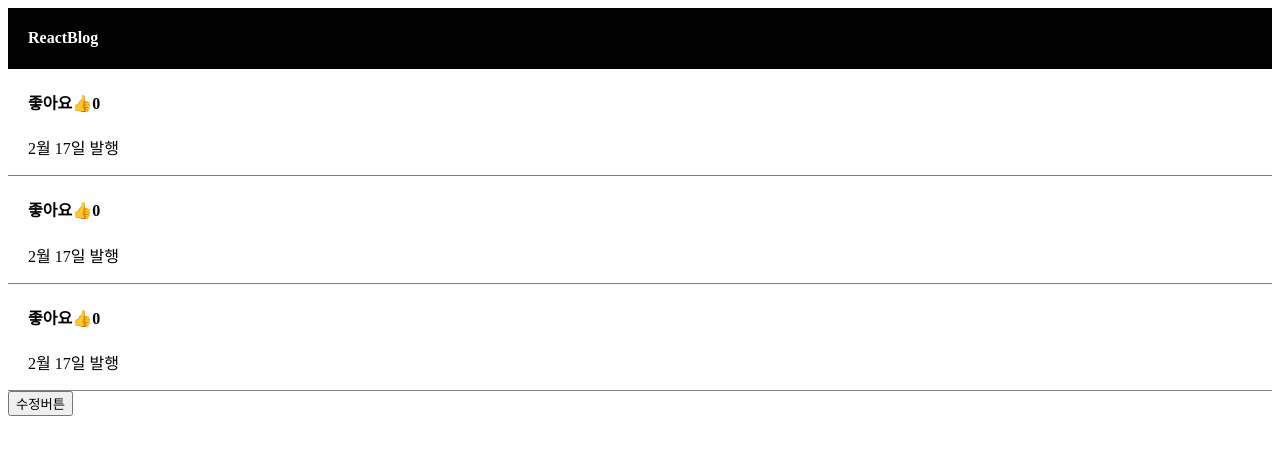
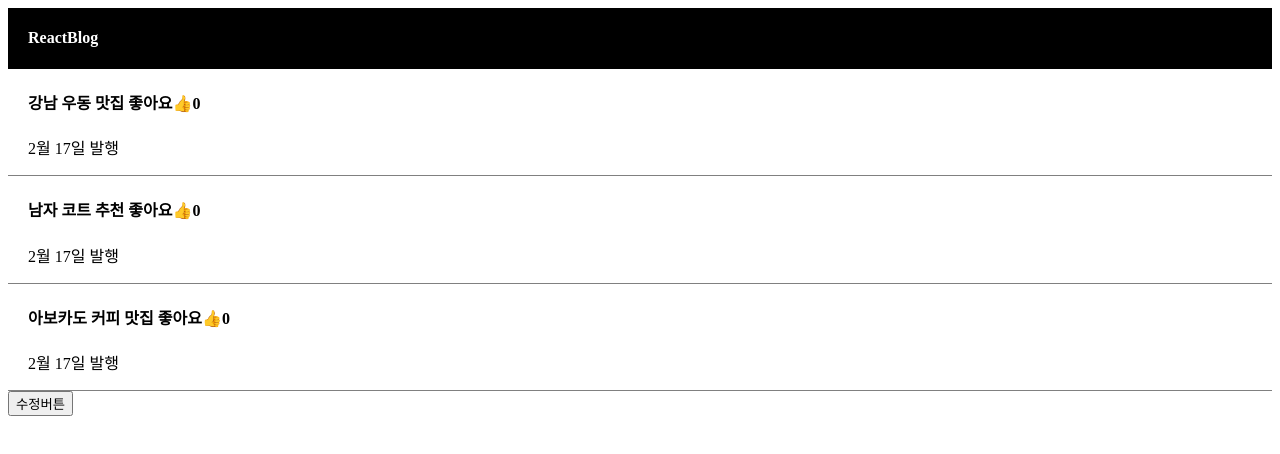
Before and after one commit to hge2ne/react_basic, a React (Vite) app: page / in a window 1280 px wide. Shown: the top 454 px of the page. Built offline with nearby package versions, Linux system fonts and the light colour scheme.

Commit message:
글제목 배열의 공백 제거 및 좋아요 클릭 이벤트에서 이벤트 버블링 방지 추가, 코드 가독성 향상

```diff
--- a/src/App.jsx
+++ b/src/App.jsx
@@ -6,9 +6,9 @@ import "./App.css";
 function App() {
   // let post = '강남 우동 맛집'; 변수 선언법
   let [글제목, set글제목] = useState([
-    "강남 우동 맛집",
-    "남자 코트 추천",
-    "아보카도 커피 맛집",
+    "강남 우동 맛집     ",
+    "남자 코트 추천     ",
+    "아보카도 커피 맛집     ",
   ]);
   let [붐따, 붐따변경] = useState([0, 0, 0]); //배열로 선언하는이유 : 각 게시글별 좋아요수치 저장. 그래야 [붐따[0] 할수있다
   let [modal, setmodal] = useState(false); // 펑션함수 안에 위치
@@ -25,21 +25,28 @@ function App() {
       {글제목.map(function (a, i) {
         return (
           <div className="list" key={i}>
-            <h4 onClick={()=>{setmodal(true); settitle(i);}}>
+            <h4 onClick={(e)=>{setmodal(true); settitle(i);}}>
+            {a}
               <span
                 onClick={(e) => {
-                  붐따(붐따변경[i] + 1);
+                  e.stopPropagation();//이벤트 버블링 방지
+                  let copy =[...붐따];
+                  copy[i]= copy[i] + 1;
+                  붐따변경(copy);//꼭 set변수이름
                 }}
               >
-                좋아요👍{붐따[i]}{" "}
+               좋아요👍{붐따[i]}{" "}
               </span>
-
             </h4>
             <p>2월 17일 발행</p>
           </div>
 
-        );
-      })}
+
+        )
+    }
+
+        )
+      }
       <button
         onClick={() => {
           //글수정 버튼 copy 생성해서 오류 잡기
@@ -50,9 +57,12 @@ function App() {
       >
         수정버튼
       </button>
-      {modal === true ? <Modal title={title} 글제목={글제목} /> : null}
+      {
+      modal === true ? <Modal title={title} 글제목={글제목} /> : null
+      }
     </div>
   );
+}
 
   function Modal(props) {
     return (
@@ -74,6 +84,6 @@ onCLick 함수 방법2
 원본 수정 X
 원본 있는 위치를 알려주는 화살표 수정을 해*/
   }
-}
+
 
 export default App; //이 파일(App.jsx)에서 App이라는 컴포넌트를 기본(default)으로 외부에 내보냄. 이라는 뜻
```
